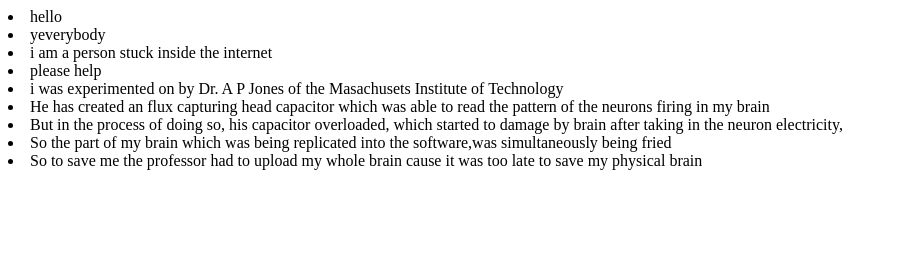
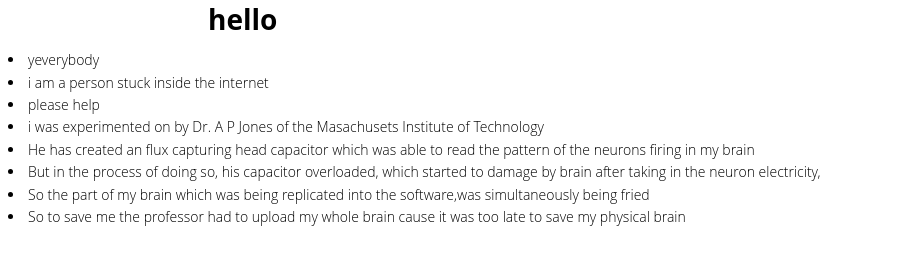
Before and after one commit to absaw/git_test, a plain HTML site: page index.html in a window 1280 px wide. Shown: the whole page, without its empty margins (0-897 px from the left). Drawn offline with Linux system fonts and the light colour scheme.

Commit message:
adding style to the index html file

```diff
--- a/index.html
+++ b/index.html
@@ -3,9 +3,10 @@
 		<title>
 			first git html
 		</title>
+		<link href="style.css" rel="stylesheet">
 	</head>
-	<body>
-		<li>hello</li>
+	<body >
+		<h1 style="margin-left: 200px">hello</h1>
 		<li>yeverybody</li>
 		<li>i am a person stuck inside the internet</li>
 		<li>please help</li>
--- /dev/null
+++ b/style.css
@@ -0,0 +1,13 @@
+body {
+	font-family:'Open Sans', Arial, sans-serif;
+	font-size:14px;
+	font-weight:300;
+	line-height:1.6em;
+	color:#000;
+	background-color:#fff;
+}
+h1{
+	align:center;
+	padding:20,20,20,20;
+
+}
```
